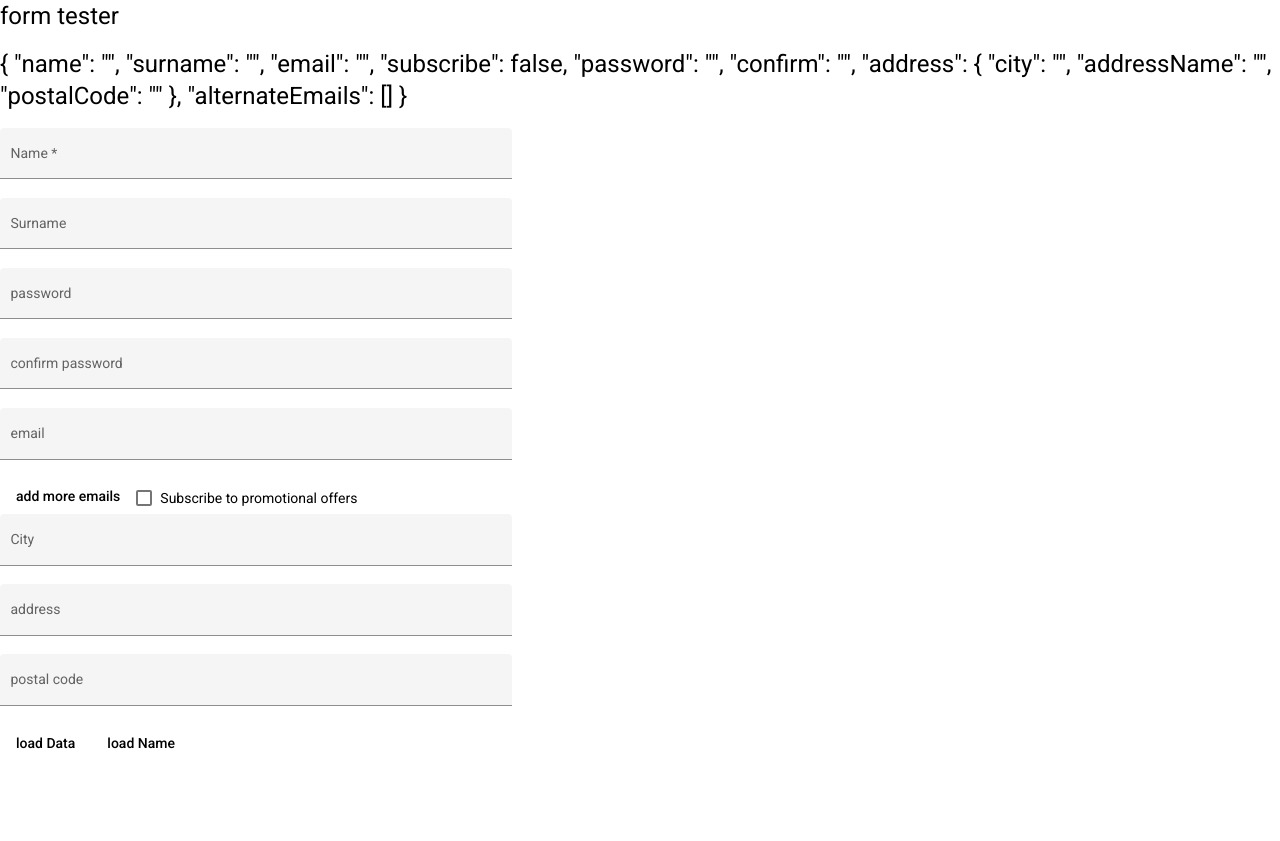
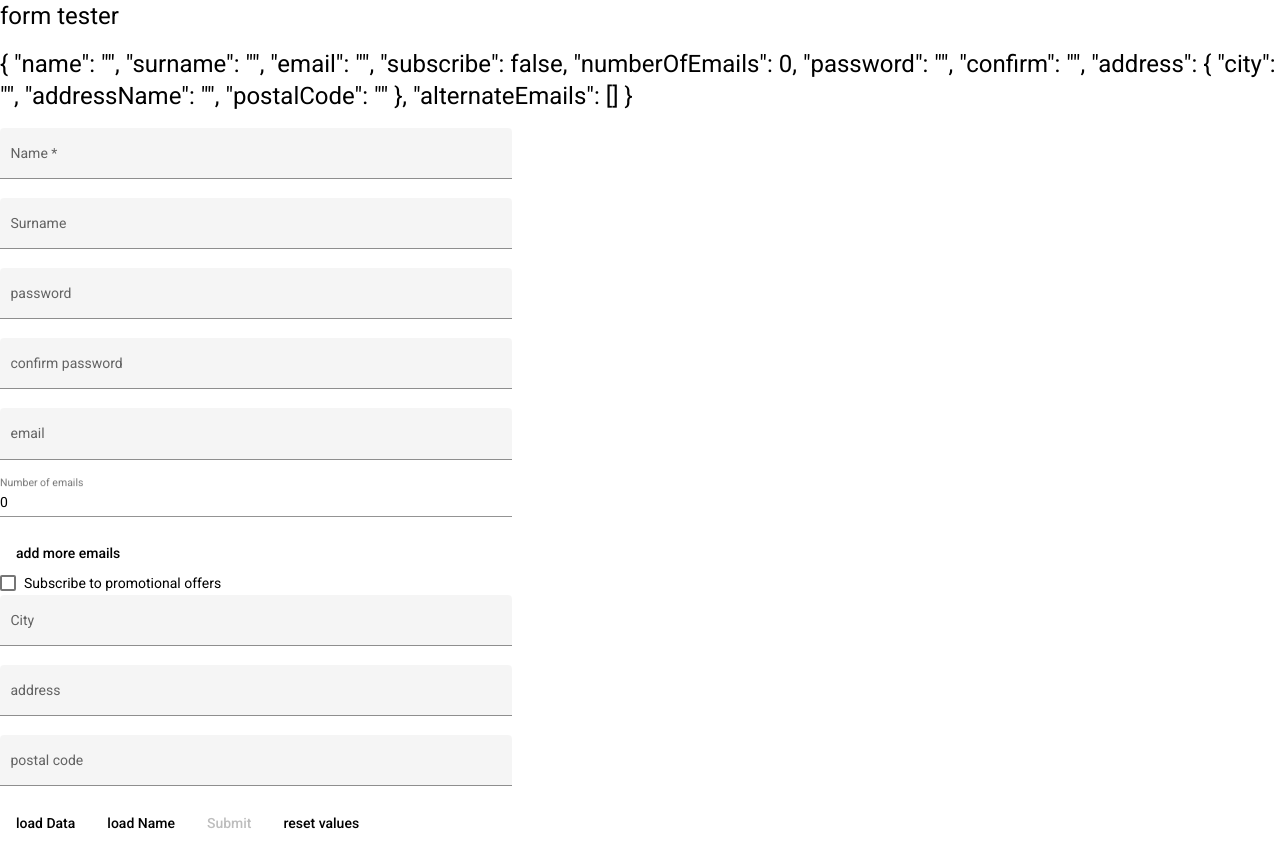
Before and after one commit to deepblue597/angular-forms-validations, an Angular app: page / in a window 1280 px wide. Before the commit the page ends 800 px from the top, so only its background shows below. Built offline with nearby package versions, Linux system fonts and the light colour scheme.

Commit message:
forms sumbited in console now

```diff
--- a/src/app/components/forms/forms.component.html
+++ b/src/app/components/forms/forms.component.html
@@ -4,7 +4,7 @@
 
 <h1>{{ this.registrationForm.value | json }}</h1>
 
-<form [formGroup]="registrationForm">
+<form [formGroup]="registrationForm" (ngSubmit)="onSubmit()">
   <mat-form-field appearance="fill">
     <mat-label> Name</mat-label>
     <input matInput type="text" placeholder="Jason" formControlName="name" />
@@ -79,10 +79,20 @@
       [formControlName]="i"
     />
   </mat-form-field>
-  <button mat-button (click)="addAlternateEmails()">add more emails</button>
-  <mat-checkbox formControlName="subscribe"
-    >Subscribe to promotional offers</mat-checkbox
-  >
+  <mat-form-field>
+    <mat-label> Number of emails</mat-label>
+    <input matInput type="number" min="0" formControlName="numberOfEmails" />
+  </mat-form-field>
+
+  <button mat-button type="button" (click)="addAlternateEmails()">
+    add more emails
+  </button>
+
+  <div>
+    <mat-checkbox formControlName="subscribe"
+      >Subscribe to promotional offers</mat-checkbox
+    >
+  </div>
   <mat-error *ngIf="email?.invalid && email?.touched">
     <!-- cannot insert it in mat form field because the input is not invalid so it wont show -->
     email is required
@@ -112,6 +122,11 @@
       />
     </mat-form-field>
   </div>
-  <button mat-button (click)="loadData()">load Data</button>
-  <button mat-button (click)="loadName()">load Name</button>
+  <button mat-button type="button" (click)="loadData()">load Data</button>
+  <!-- we put type button because otherwise it defines them as submit buttons inside forms -->
+  <button mat-button type="button" (click)="loadName()">load Name</button>
+  <button mat-button [disabled]="!registrationForm.valid" type="submit">
+    Submit
+  </button>
+  <button mat-button type="reset">reset values</button>
 </form>
--- a/src/app/components/forms/forms.component.ts
+++ b/src/app/components/forms/forms.component.ts
@@ -29,6 +29,7 @@ export class FormsComponent implements OnInit {
         surname: [''],
         email: [''],
         subscribe: [false],
+        numberOfEmails: [0],
         password: [''],
         confirm: [''],
         address: this.fb.group({
@@ -111,6 +112,13 @@ export class FormsComponent implements OnInit {
   }
 
   addAlternateEmails() {
-    this.alternateEmails.push(this.fb.control('')); // pushes more items to formbuilder
+    const number = this.registrationForm.get('numberOfEmails')?.value;
+    for (let i = 0; i < number; i++) {
+      this.alternateEmails.push(this.fb.control('')); // pushes more items to formbuilder
+    }
+  }
+
+  onSubmit() {
+    console.log(this.registrationForm.value);
   }
 }
```
